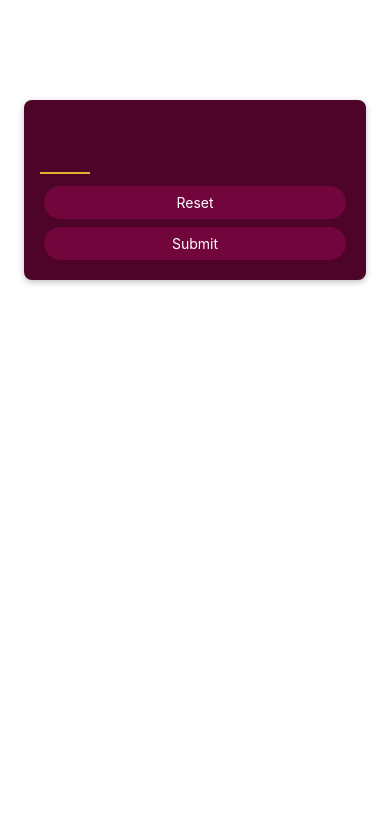
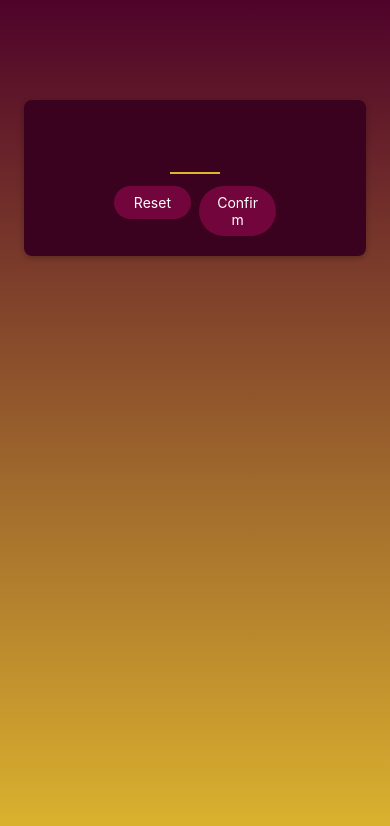
Before and after one commit to ciarancooke9/number_game_react, a React Native app: screen / in a window 390 px wide. Shown: the top 826 px of the page. Built offline with nearby package versions, Linux system fonts and the light colour scheme.

Commit message:
background gradient added

```diff
--- a/App.js
+++ b/App.js
@@ -1,15 +1,18 @@
-import { StyleSheet} from 'react-native';
-import StartGameScreen from './screens/StartGameScreen'
+import { StyleSheet, View } from "react-native";
+import StartGameScreen from "./screens/StartGameScreen";
+import { LinearGradient } from "expo-linear-gradient";
 
 export default function App() {
-  return <StartGameScreen />;
+  return (
+    <LinearGradient colors={["#4e0329", "#ddb52f"]} style={styles.rootScreen}>
+      <StartGameScreen />
+    </LinearGradient>
+  );
 }
 
 const styles = StyleSheet.create({
-  container: {
+  rootScreen: {
     flex: 1,
-    backgroundColor: '#fff',
-    alignItems: 'center',
-    justifyContent: 'center',
+    backgroundColor: "#ddb52f",
   },
 });
--- a/package.json
+++ b/package.json
@@ -13,7 +13,8 @@
     "expo-status-bar": "~1.4.2",
     "expo-updates": "^0.15.6",
     "react": "18.1.0",
-    "react-native": "0.70.5"
+    "react-native": "0.70.5",
+    "expo-linear-gradient": "~12.0.1"
   },
   "devDependencies": {
     "@babel/core": "^7.12.9"
--- a/screens/StartGameScreen.js
+++ b/screens/StartGameScreen.js
@@ -11,8 +11,14 @@
         keyboardType="number-pad"
         autoCapitalize="none"
       />
-      <PrimaryButton>Reset</PrimaryButton>
-      <PrimaryButton>Submit</PrimaryButton>
+      <View style={styles.buttonsContainer}>
+        <View style={styles.buuttonContainer}>
+          <PrimaryButton>Reset</PrimaryButton>
+        </View>
+        <View style={styles.buuttonContainer}>
+          <PrimaryButton>Confirm</PrimaryButton>
+        </View>
+      </View>
     </View>
   );
 }
@@ -21,10 +27,12 @@
 
 const styles = StyleSheet.create({
   inputContainer: {
+    justifyContent: "center",
+    alignItems: "center",
     padding: 16,
     marginTop: 100,
     marginHorizontal: 24,
-    backgroundColor: "#4e0329",
+    backgroundColor: "#3b021f",
     borderRadius: 8,
     elevation: 4,
     shadowColor: "black",
@@ -43,4 +51,10 @@
     fontWeight: "bold",
     textAlign: "center",
   },
+  buttonsContainer: {
+    flexDirection: "row",
+  },
+  buuttonContainer: {
+    flex: 1,
+  },
 });
```
Also changed, not shown: 1 other file (tests, documents, lock files or other folders).
